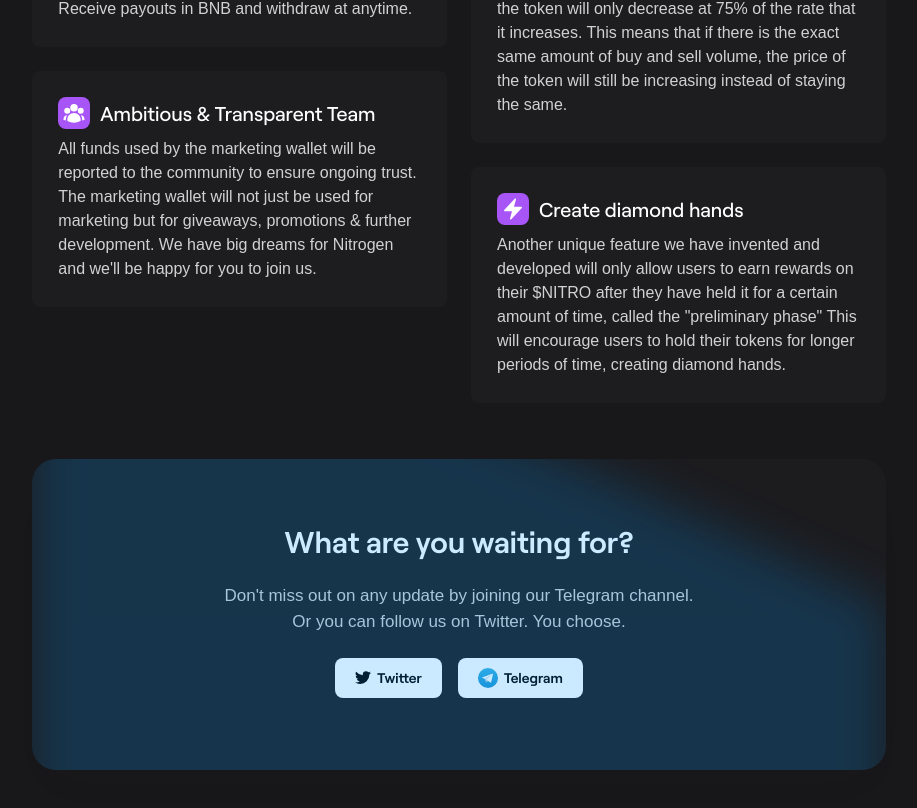
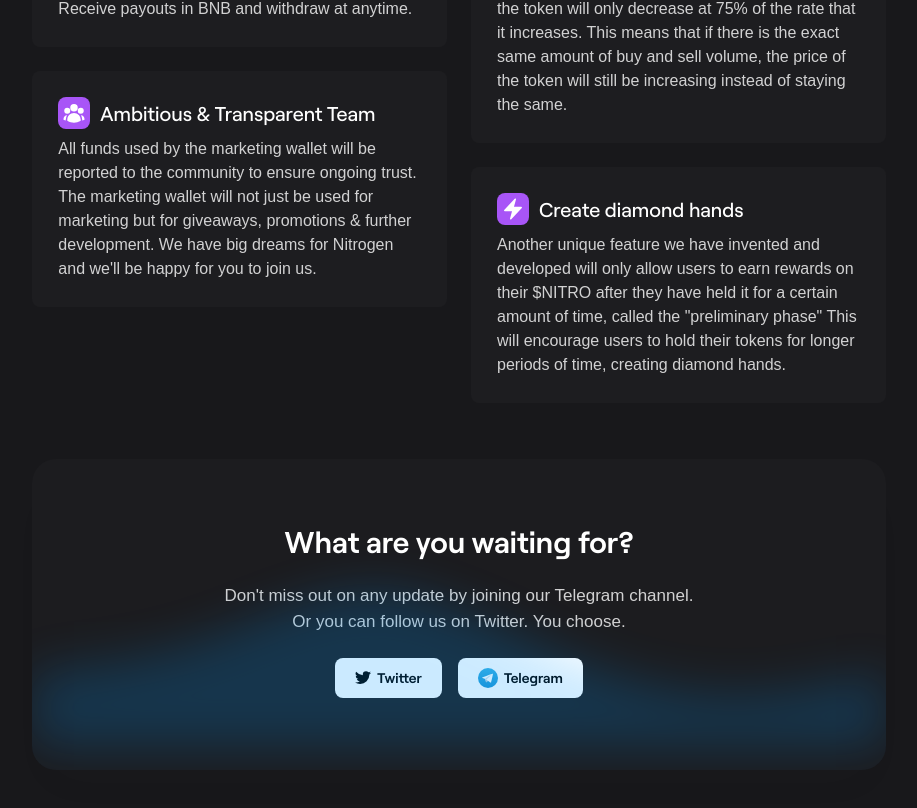
Before and after one commit to uzin-game/website, a Nuxt app: page / in a window 1280 px wide. Shown: the part 1157-1965 px from the top of the page, without its empty margins (181-1098 px from the left). Built offline with nearby package versions, Linux system fonts and the light colour scheme; a web font is replaced by a local one.

Commit message:
Fix wave on wide screen

```diff
--- a/app.vue
+++ b/app.vue
@@ -200,7 +200,7 @@ for (var i = 0; i < cards.length; i++) {
 
 				<img
 					src="/wave.svg"
-					class="w-[64rem] pointer-events-none -top-[10%] object-cover lg:-top-[110%] -translate-x-1/2 left-1/2 blur-xl h-[64rem] absolute opacity-20"
+					class="w-[64rem] pointer-events-none -top-[10%] object-cover lg:object-contain lg:-top-[110%] -translate-x-1/2 left-1/2 blur-xl h-[64rem] absolute opacity-20"
 				/>
 			</div>
 		</div>
```
